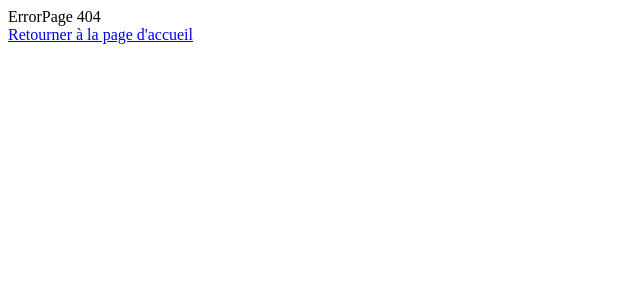
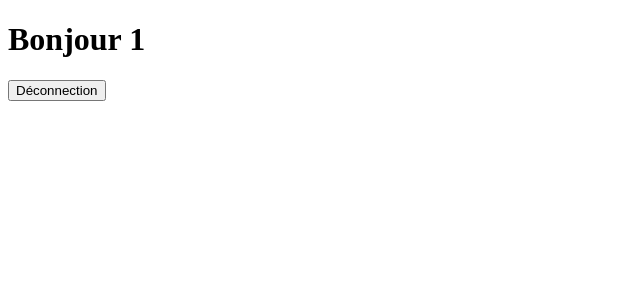
Before and after one commit to madelineGrammatico/crazee-burger, a React (Vite) app: page /order/1 in a window 1280 px wide. Before the commit this address had no page. Shown: the top 300 px of the page, without its empty margins (0-640 px from the left). Built offline with nearby package versions, Linux system fonts and the light colour scheme.

Commit message:
feat(F02) : add OrderPage

```diff
--- /dev/null
+++ b/src/components/Pages/OrderPage/OrderPage.tsx
@@ -0,0 +1,17 @@
+import React from "react"
+import { useNavigate, useParams } from "react-router-dom"
+
+export default function OrderPage() {
+    const { name } = useParams()
+    const navigate = useNavigate()
+    const handleClick = (e: React.MouseEvent<HTMLButtonElement>) => {
+        e.preventDefault()
+        navigate("/")
+    }
+  return (
+    <main>
+        <h1>{`Bonjour ${name}`}</h1>
+        <button onClick={handleClick}>Déconnection</button>
+    </main>
+  )
+}
--- a/src/components/Pages/login/LoginForm.tsx
+++ b/src/components/Pages/login/LoginForm.tsx
@@ -1,13 +1,16 @@
 import React from 'react'
 import { useState } from "react"
+import { useNavigate } from 'react-router-dom'
 
 export default function LoginForm() {
+    const navigate = useNavigate()
     const [inputValue, setInputValue] = useState("")
 
     const handleSubmit = (e: React.FormEvent<HTMLFormElement>) => {
         e.preventDefault()
-        alert(`Bonjour ${inputValue}`)
-        setInputValue('')
+        // alert(`Bonjour ${inputValue}`)
+        navigate(`/order/${inputValue}`)
+        // setInputValue('')
     }
     const handleChange = (e: React.ChangeEvent<HTMLInputElement>) => {
         setInputValue(e.target.value)
--- a/src/main.tsx
+++ b/src/main.tsx
@@ -4,11 +4,16 @@
 import { RouterProvider, createBrowserRouter } from 'react-router-dom'
 import { LoginPage } from './components/Pages/login/LoginPages'
 import ErrorPage from './components/Pages/ErrorPage/ErrorPage'
+import OrderPage from './components/Pages/OrderPage/OrderPage'
 
 const router = createBrowserRouter([
   {
     path: "/",
     element: <LoginPage/>
+  },
+  {
+    path: "/order/:name",
+    element: <OrderPage/>
   },
   {
     path: "/*",
```
